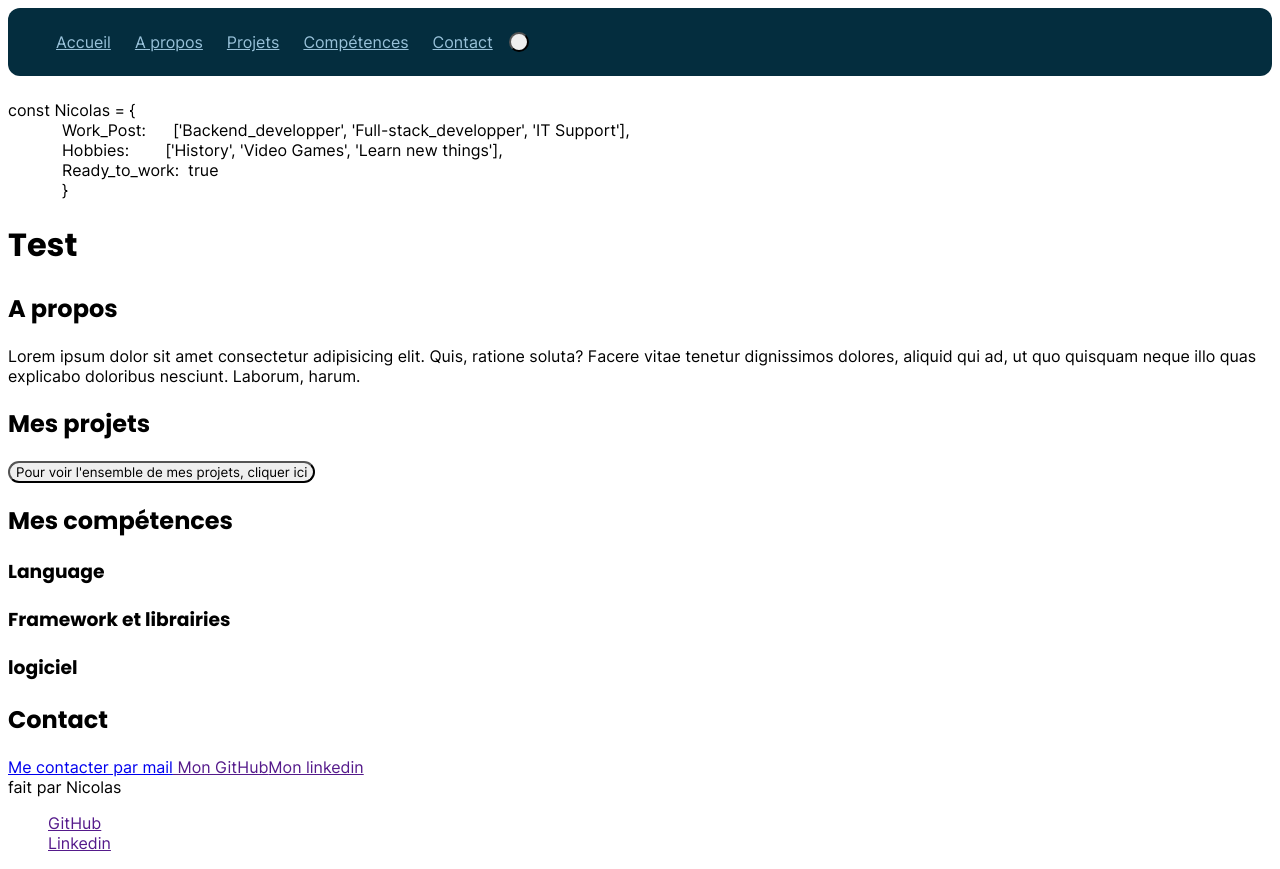
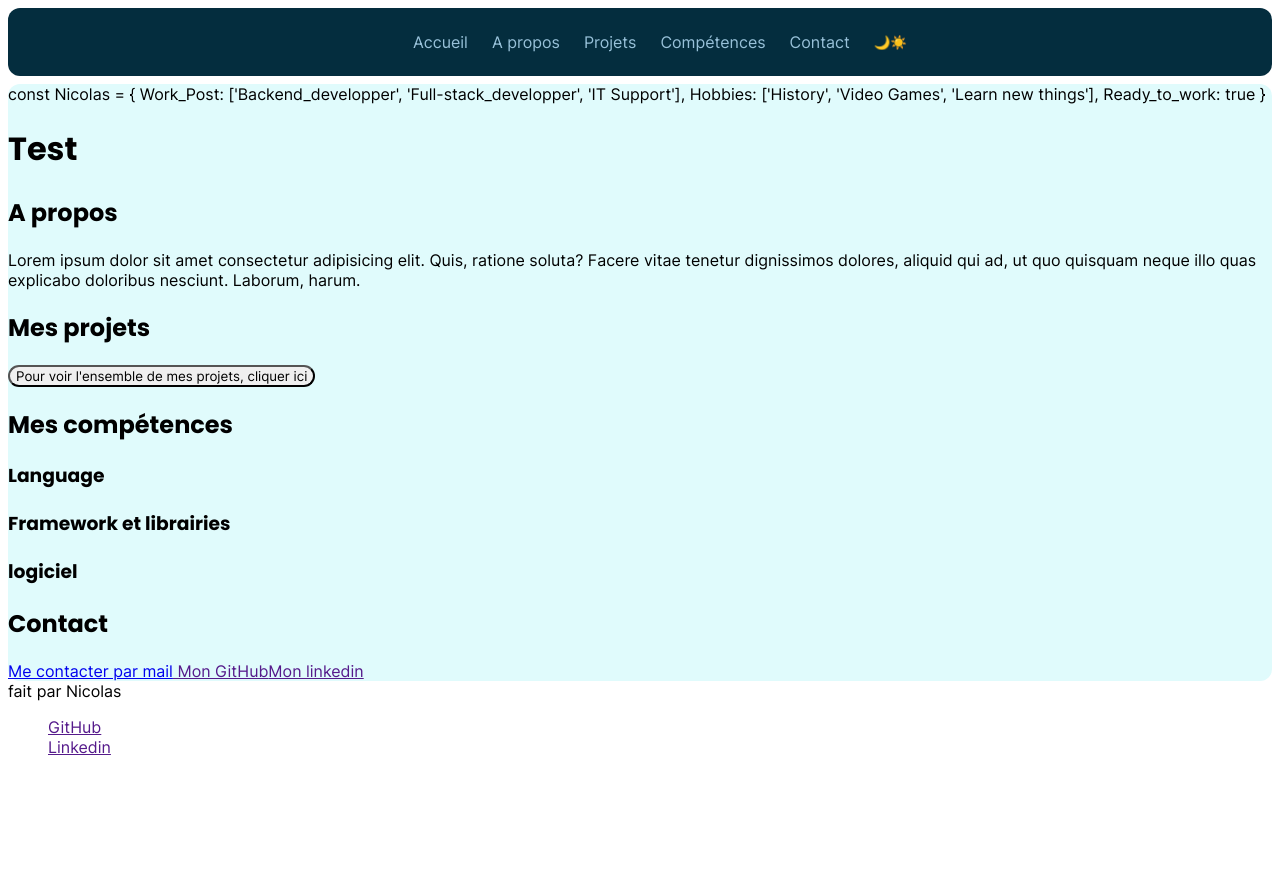
Before and after one commit to Nicolas-Puchois/mon-portefolio, a Next.js app: page / in a window 1280 px wide. After the commit the page ends 800 px from the top, so only its background shows below. Built offline with nearby package versions, Linux system fonts and the light colour scheme; a web font is replaced by a local one.

Commit message:
réorganisation des styles du composant header et ajout de la gestion du mode sombre, mise à jour de la structure de la page principale

```diff
--- a/app/components/header.module.css
+++ b/app/components/header.module.css
@@ -10,23 +10,13 @@
 
     .container {
       display: flex;
-      justify-items: center;
-      align-items: center;
+      justify-content: center;
+      align-content: start;
       position: relative;
       background-color: var(--bg-secondary);
 
       .toggle {
         display: none;
-
-        .sr_only {
-          position: absolute;
-          width: 1px;
-          height: 1px;
-          padding: 0;
-          margin: -1px;
-          overflow: hidden;
-          border: 0;
-        }
       }
       ul.nav_links {
         display: flex;
@@ -42,6 +32,12 @@
             align-items: center;
             gap: 0.5rem;
             padding: 0.5rem;
+            text-decoration: none;
+          }
+          button {
+            background: none;
+            border: none;
+            cursor: pointer;
           }
         }
       }
--- a/app/components/header.tsx
+++ b/app/components/header.tsx
@@ -7,7 +7,7 @@ export default function mainHeaders(){
         <nav className={styles.navbar}>
             <div className={styles.container}>
                 <button className={styles.toggle}>
-                    <span className={styles.sr_only}> &#9776</span>
+                    <span className={styles.sr_only}> </span> &#9776;
                 </button>
                 <ul className={styles.nav_links}>
                     <li> <a href="."> <span> Accueil      </span>  </a>      </li>
@@ -15,7 +15,7 @@ export default function mainHeaders(){
                     <li> <a href="."> <span> Projets      </span>  </a>      </li>
                     <li> <a href="."> <span> Compétences  </span>  </a>      </li>
                     <li> <a href="."> <span> Contact      </span>  </a>      </li>
-                    <li> <button id="toggle-dark-mode"></button>            </li>
+                    <li> <button id="toggle-dark-mode"> 🌙☀️ </button>            </li>
                 </ul>
             </div>
         </nav>
--- a/app/page.tsx
+++ b/app/page.tsx
@@ -1,18 +1,18 @@
-import Image from "next/image";
+import StylesMain from "./styles/main.module.css";
 
 export default function Home() {
   return (
 
-      <main>
-        <section>
+      <main className={StylesMain.main}>
+        <section className={StylesMain.hero_container}>
 
-          <pre>
+          <section>
             {`const Nicolas = {
             Work_Post:      ['Backend_developper', 'Full-stack_developper', 'IT Support'],
             Hobbies:        ['History', 'Video Games', 'Learn new things'],
             Ready_to_work:  true
             }`}
-          </pre>
+          </section>
           {/* <Image src="" alt="" /> */}
         </section>
 
--- /dev/null
+++ b/app/styles/main.module.css
@@ -0,0 +1,6 @@
+.main {
+  background-color: var(--bg-primary);
+  .hero_container {
+    display: grid;
+  }
+}
```
